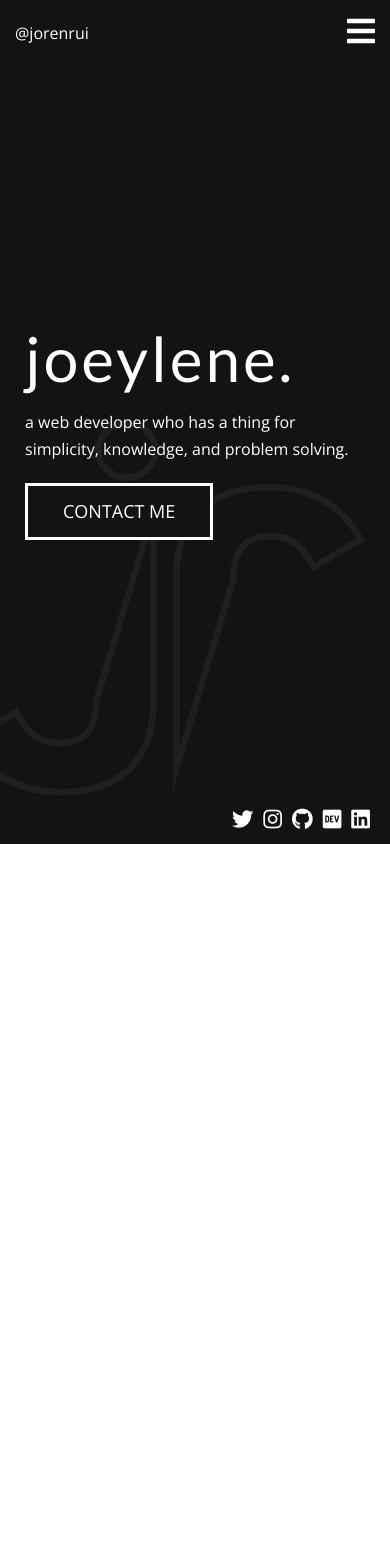
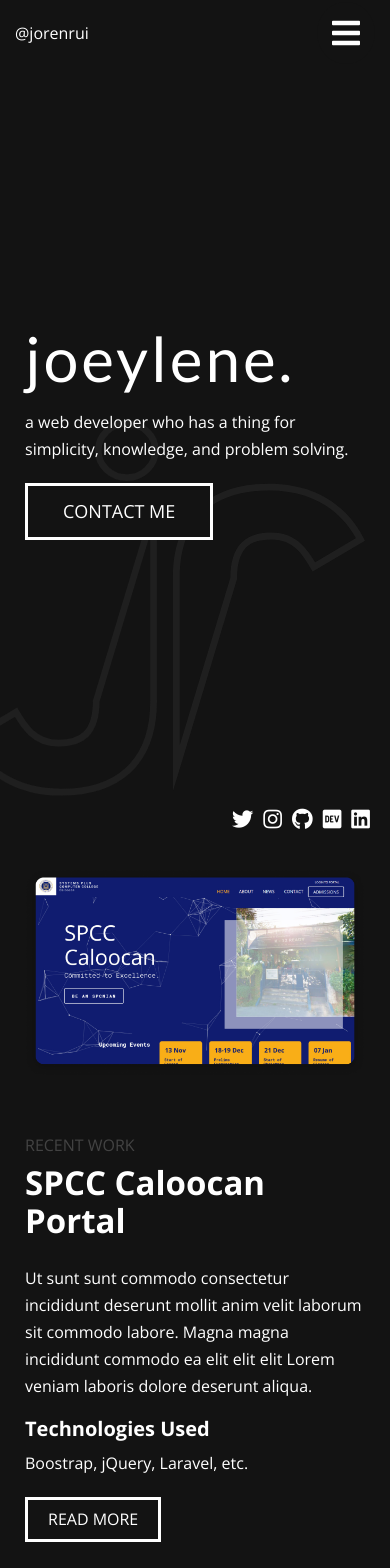
Before and after one commit to jorenrui/portfolio-v2, a React (Create React App) app: page / in a window 390 px wide. Shown: the top 1568 px of the page. Before the commit the page ends 844 px from the top, so only its background shows below. Built offline with nearby package versions, Linux system fonts and the light colour scheme.

Commit message:
Add Work Section

```diff
--- a/src/App.css
+++ b/src/App.css
@@ -1,4 +1,13 @@
-/* Hero Section */
+/*============================
+ * TABLE OF CONTENTS
+ * - Hero Section
+ * - Work Section
+ *============================ */
+
+/*============================
+ * Hero Section
+ *============================ */
+
 .hero-section {
 	height: 100vh;
 	width: 100vw;
@@ -22,7 +31,7 @@
 .hero-section .mobile-nav {
 	display: none;
 	position: fixed;
-	top: 15px;
+	top: 2px;
 	right: 0;
 	color: #fff;
 	padding-top: 20px;
@@ -42,7 +51,9 @@
 .hero-section .mobile-nav .btn-icon {
 	border: none;
 	outline: none;
-	background: none;
+	background: #131313;
+	padding: 15px;
+	border-radius: 50%;
 }
 
 .hero-section .mobile-nav .btn-icon::-moz-focus-inner {
@@ -253,3 +264,96 @@
 		padding: 5px 0;
 	}
 }
+
+/*============================
+ * Work Section
+ *============================ */
+
+.work-item {
+	display: grid;
+	grid-template-columns: 1fr 1fr;
+}
+
+.work-item .info,
+.work-item .image {
+	padding: 50px;
+}
+
+.work-item .image {
+	display: flex;
+	align-items: center;
+	justify-content: center;
+}
+
+.work-item .image img {
+	max-width: 574px;
+	width: 100%;
+	height: auto;
+}
+
+.work-item .info {
+	color: #fff;
+	background: #131313;
+	padding-right: 150px;
+}
+
+.work-item:nth-child(odd) .image {
+	order: 2;
+}
+
+@media (max-width: 992px) {
+	.work-item {
+		display: block;
+	}
+
+	.work-item .info {
+		padding-top: 10px;
+	}
+
+	.work-item:nth-child(odd) .info,
+	.work-item:nth-child(odd) .image {
+		color: #fff;
+		background: #131313;
+	}
+
+	.work-item:nth-child(even) .info,
+	.work-item:nth-child(even) .image {
+		color: #131313;
+		background: #fff;
+	}
+
+	.work-item:nth-child(even) .text-muted {
+		opacity: 0.4;
+	}
+
+	.work-item:nth-child(even) .highlight-hover:hover {
+		color: #4b555c;
+	}
+
+	.work-item:nth-child(even) .btn {
+		color: #131313;
+		border: 3px solid #131313;
+		background: #fff;
+	}
+
+	.work-item:nth-child(even) .btn:hover,
+	.work-item:nth-child(even) .btn:focus,
+	.work-item:nth-child(even) .btn:active {
+		color: #fff;
+		border: 3px solid #131313;
+		background: #131313;
+	}
+}
+
+@media (max-width: 768px) {
+	.work-item .info {
+		padding-right: 50px;
+	}
+}
+
+@media (max-width: 576px) {
+	.work-item .info,
+	.work-item .image {
+		padding: 25px;
+	}
+}
--- a/src/App.js
+++ b/src/App.js
@@ -1,11 +1,13 @@
 import React from 'react';
 import HeroSection from './components/HeroSection.js';
+import WorkSection from './components/WorkSection.js';
 import './App.css';
 
 function App() {
 	return (
 		<div>
 			<HeroSection />
+			<WorkSection />
 		</div>
 	);
 }
--- /dev/null
+++ b/src/components/WorkSection.js
@@ -0,0 +1,17 @@
+import React from 'react';
+import WorkItem from './WorkSection/WorkItem';
+import worksData from './../data/worksData';
+
+function WorkSection() {
+	const workItems = worksData.map(item => (
+		<WorkItem key={item.id} {...item} />
+	));
+
+	return (
+		<section id="work" className="work-section">
+			{workItems}
+		</section>
+	);
+}
+
+export default WorkSection;
--- /dev/null
+++ b/src/components/WorkSection/WorkItem.js
@@ -0,0 +1,26 @@
+import React from 'react';
+
+function WorkItem(props) {
+	return (
+		<div className="work-item">
+			<div className="image">
+				<img
+					src={process.env.PUBLIC_URL + '/img/works/' + props.image}
+					alt="SPCC Caloocan Portal Website"
+				/>
+			</div>
+			<div className="info">
+				<p className="text-muted">RECENT WORK</p>
+				<h2 className="mt-0 highlight-hover">{props.title}</h2>
+				<p>{props.description}</p>
+				<h4 className="mt-1">Technologies Used</h4>
+				<p>{props.techs}</p>
+				<a href="#" className="btn btn-md">
+					READ MORE
+				</a>
+			</div>
+		</div>
+	);
+}
+
+export default WorkItem;
--- a/src/index.css
+++ b/src/index.css
@@ -12,10 +12,13 @@
 
 h1,
 h2,
-h3,
+h3 {
+	margin: 25px 0;
+}
+
 h4,
 h5 {
-	margin-bottom: 25px;
+	margin: 10px 0;
 }
 
 h1 {
@@ -116,14 +119,26 @@
 	padding: 10px;
 }
 
+a.btn {
+	display: inline-block;
+	text-decoration: none;
+}
+
 .highlight,
 .highlight-hover:hover {
 	color: #f9f871;
 }
 
-.highlight,
-.highlight-hover:hover {
-	color: #f9f871;
+.text-muted {
+	opacity: 0.2;
+}
+
+.mt-0 {
+	margin-top: 0;
+}
+
+.mt-1 {
+	margin-top: 5%;
 }
 
 /* Extra Small devices (landscape phones, 576 and down) */
```
